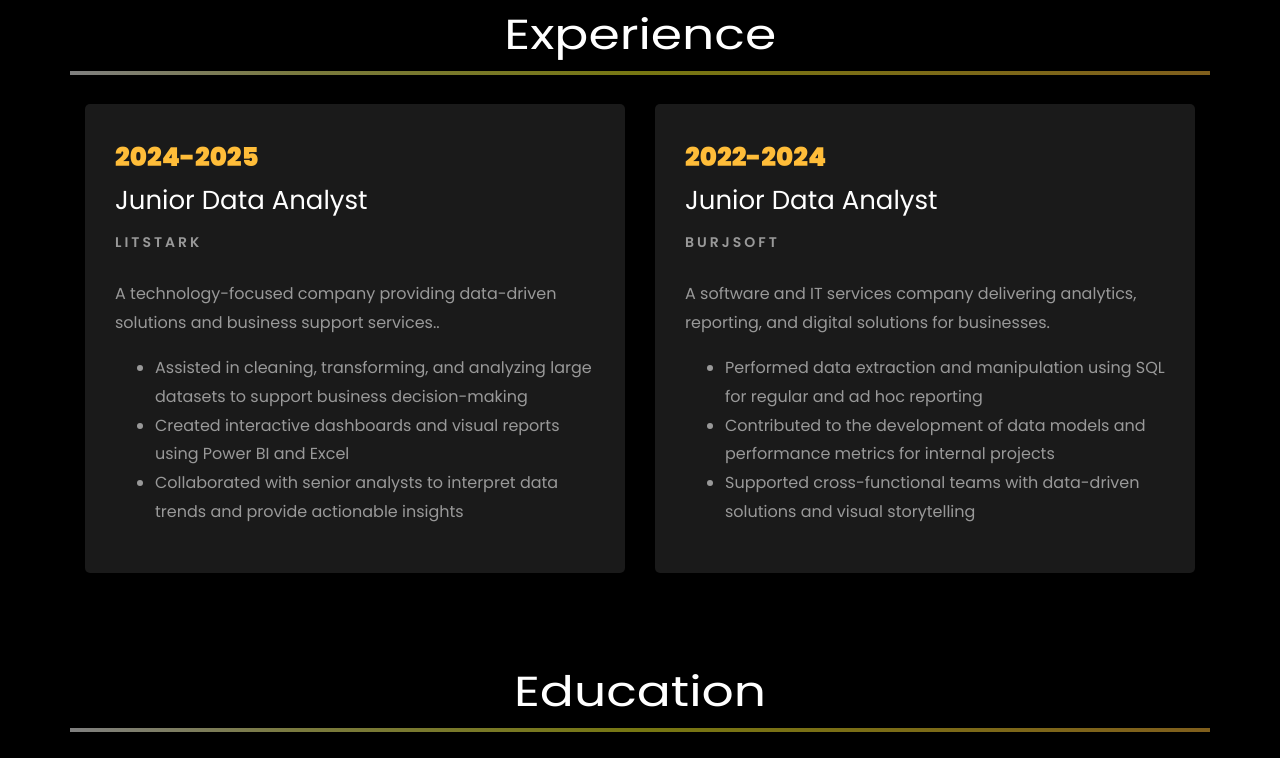
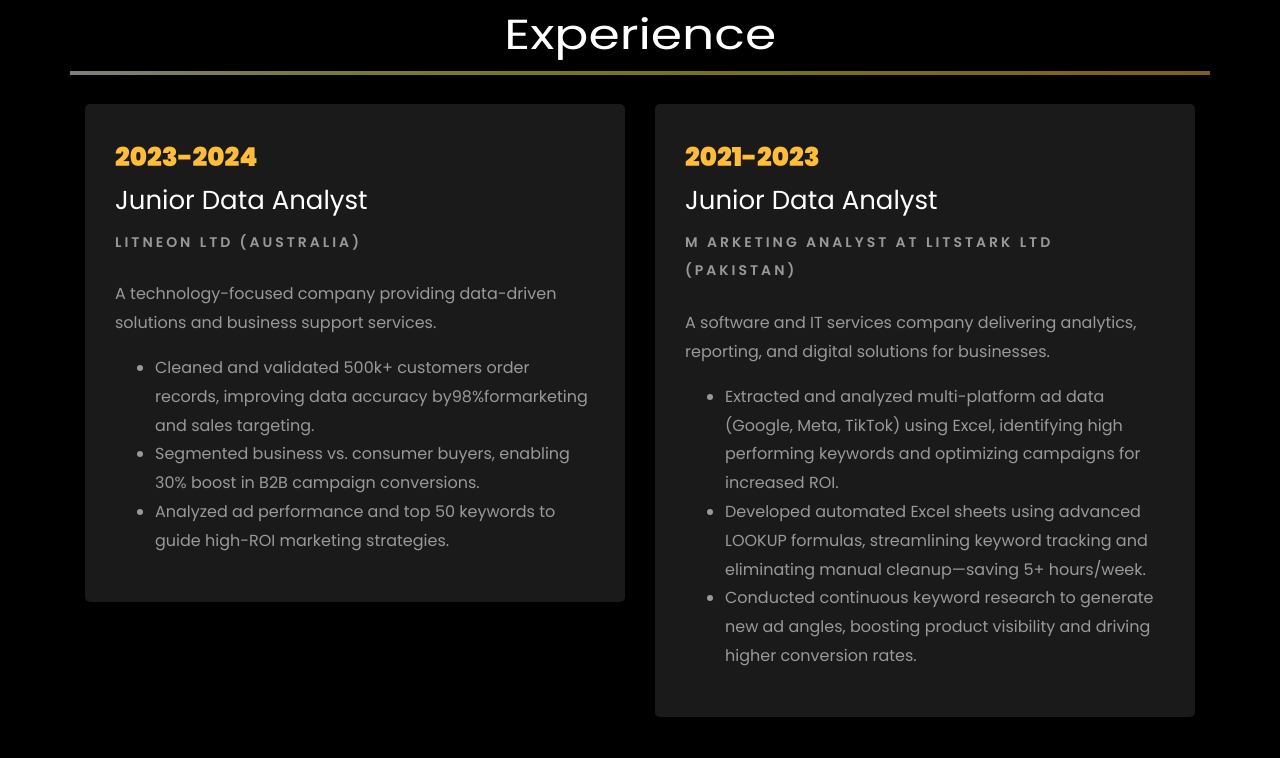
Before and after one commit to MirzaHaseeb3265/MirzaHaseeb.github.io, a plain HTML site: page index.html in a window 1280 px wide. Shown: the part 1983-2741 px from the top of the page. Drawn offline with Linux system fonts and the light colour scheme; files whose address does not match are found by name.

Commit message:
Update index.html

```diff
--- a/index.html
+++ b/index.html
@@ -324,15 +324,16 @@ I focus on clean data models, accurate analysis, and visuals that decision-maker
 		<div class="row">
 				<div class="col-md-6">
 					<div class="resume-wrap ftco-animate">
-						<span class="date">2024-2025</span>
+						<span class="date">2023-2024 </span>
 						<h2>Junior Data Analyst</h2>
-						<span class="position">Litstark</span>
-						<p class="mt-4">A technology-focused company providing data-driven solutions and business support services..
+						<span class="position">LitNeon Ltd (Australia)</span>
+						<p class="mt-4">A technology-focused company providing data-driven solutions and business support services.
 							<ul>
-								<li>Assisted in cleaning, transforming, and analyzing large datasets to support business
-decision-making</li>
-								<li>Created interactive dashboards and visual reports using Power BI and Excel</li>
-								<li>Collaborated with senior analysts to interpret data trends and provide actionable insights</li>
+								<li>Cleaned and validated 500k+ customers order records, improving data accuracy by98%formarketing
+and sales targeting.</li>
+								<li>Segmented business vs. consumer buyers, enabling 30% boost in B2B campaign conversions.</li>
+								<li>Analyzed ad performance and top 50 keywords to guide high-ROI marketing strategies.</li>
+
 							</ul>
 						</p>
 					</div>
@@ -341,15 +342,18 @@ decision-making</li>
 
 				<div class="col-md-6">
 					<div class="resume-wrap ftco-animate">
-						<span class="date">2022-2024</span>
+						<span class="date">2021-2023</span>
 						<h2>Junior Data Analyst</h2>
-						<span class="position">BurjSoft</span>
+						<span class="position">M
+arketing Analyst at Litstark Ltd (Pakistan)</span>
 						<p class="mt-4">A software and IT services company delivering analytics, reporting, and digital solutions for businesses.
 							<ul>
-								<li>Performed data extraction and manipulation using SQL for regular and ad hoc reporting</li>
-								<li>Contributed to the development of data models and performance metrics for internal
-projects</li>
-								<li>Supported cross-functional teams with data-driven solutions and visual storytelling</li>
+								<li>Extracted and analyzed multi-platform ad data (Google, Meta, TikTok) using Excel, identifying high
+performing keywords and optimizing campaigns for increased ROI.</li>
+								<li>Developed automated Excel sheets using advanced LOOKUP formulas, streamlining keyword tracking and
+eliminating manual cleanup—saving 5+ hours/week.</li>
+								<li>Conducted continuous keyword research to generate new ad angles, boosting product visibility and
+driving higher conversion rates.</li>
 							</ul>
 						</p>
 					</div>
```
